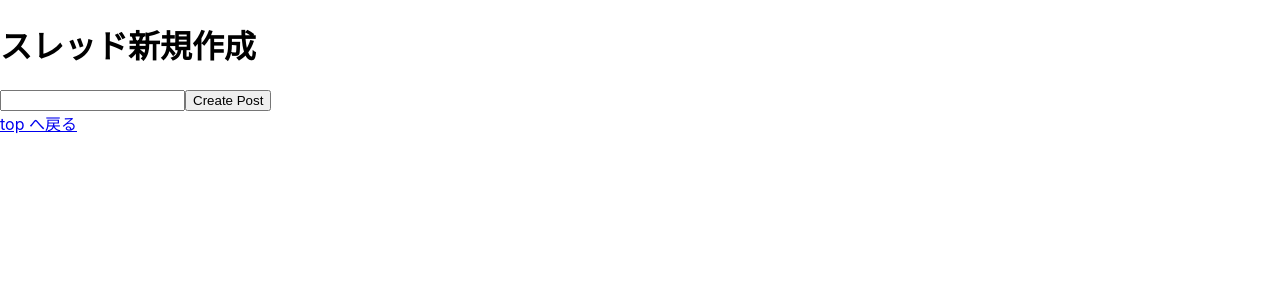
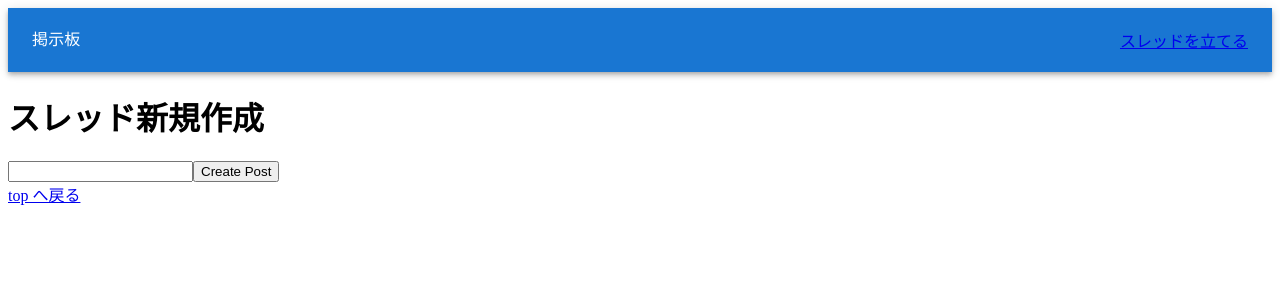
Before and after one commit to ittyi/bulletin-board, a React (Create React App) app: page /thread/new in a window 1280 px wide. Shown: the top 300 px of the page. Built offline with nearby package versions, Linux system fonts and the light colour scheme.

Commit message:
💄 style: マテリアルUIの導入 + ヘッダーの作成(途中で挫折)

```diff
--- /dev/null
+++ b/src/components/Root.jsx
@@ -0,0 +1,22 @@
+import { Link, Outlet } from "react-router-dom";
+import { Grid, AppBar, Toolbar, Typography } from "@mui/material";
+
+export default function Root() {
+  return (
+    <>
+      <Grid container direction="column">
+        <AppBar position="static">
+          <Toolbar className="flb-jcsb" >
+            <Typography>掲示板</Typography>
+            <Link to={`/thread/new`}>スレッドを立てる</Link>
+          </Toolbar>
+        </AppBar>
+        <Grid item>
+          <main>
+            <Outlet />
+          </main>
+        </Grid>
+      </Grid>
+    </>
+  );
+}
--- a/src/index.css
+++ b/src/index.css
@@ -1,4 +1,4 @@
-body {
+/* body {
   margin: 0;
   font-family: -apple-system, BlinkMacSystemFont, 'Segoe UI', 'Roboto', 'Oxygen',
     'Ubuntu', 'Cantarell', 'Fira Sans', 'Droid Sans', 'Helvetica Neue',
@@ -11,3 +11,9 @@ code {
   font-family: source-code-pro, Menlo, Monaco, Consolas, 'Courier New',
     monospace;
 }
+ */
+
+.flb-jcsb{
+  display: flex;
+  justify-content: space-between;
+}
```
Also changed, not shown: package.json (+7 -0 lines), src/App.css (deleted, +0 -38 lines), src/index.js (+7 -3 lines), src/components/RootThreadList.jsx (renamed from src/routes/RootThreadList.jsx), 1 other file (tests, documents, lock files or other folders).
